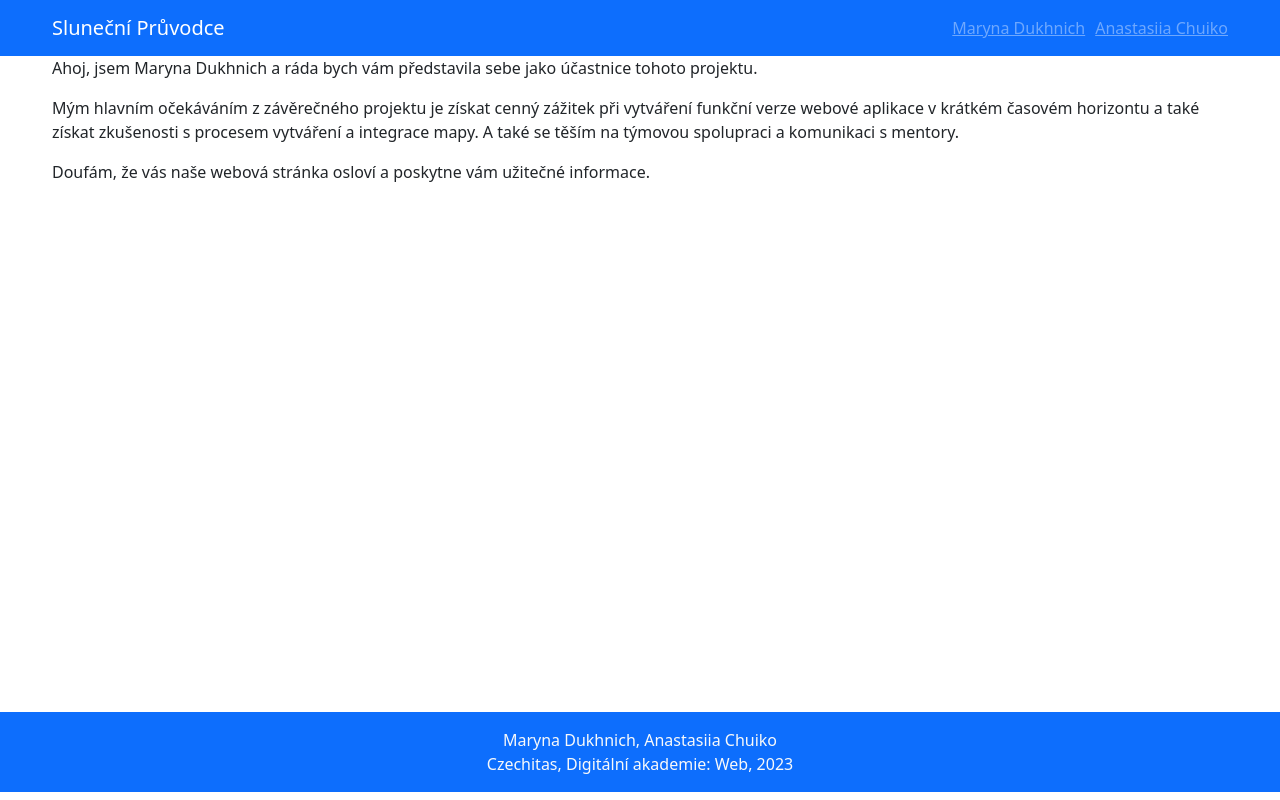
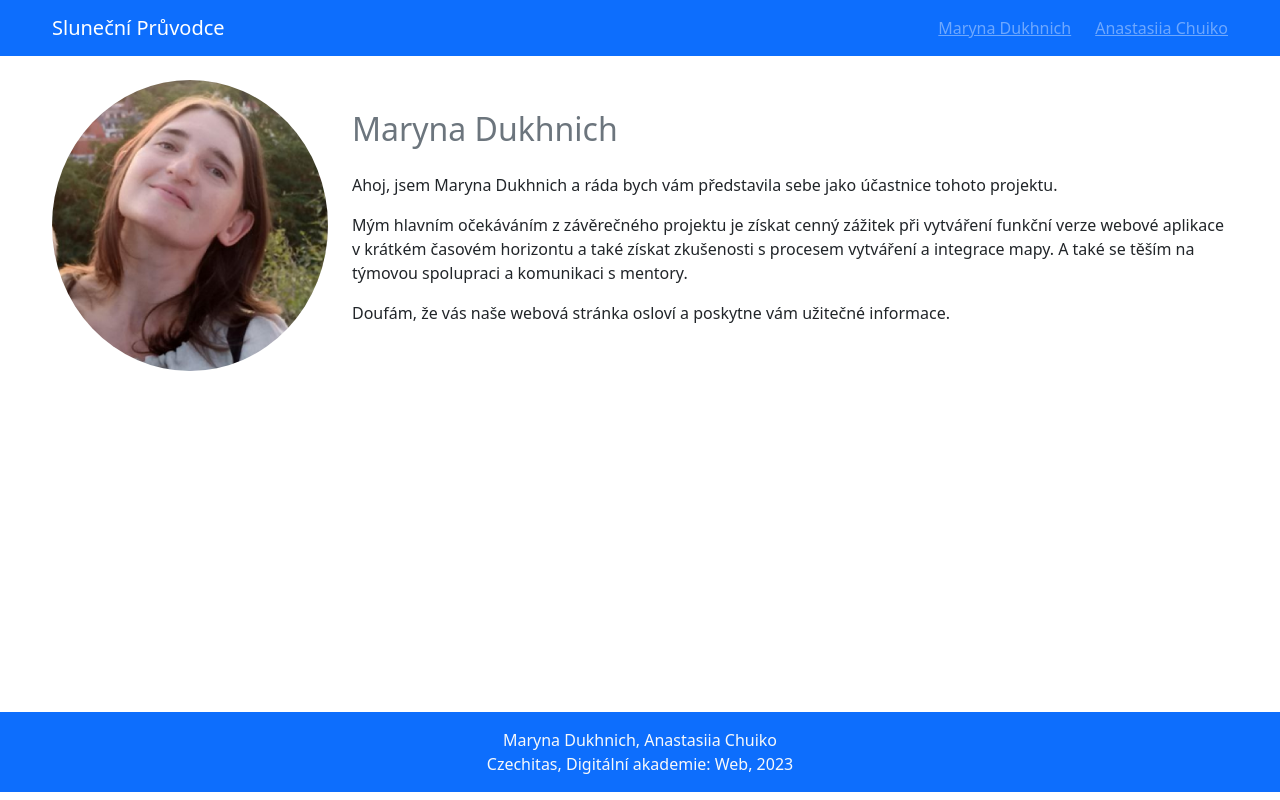
Before and after one commit to dukhnich/o-projektu, a React (Vite) app: page /dukhnich in a window 1280 px wide. Built offline with nearby package versions, Linux system fonts and the light colour scheme.

Commit message:
add photos and some bootstrap styles

```diff
--- a/src/components/Header/index.jsx
+++ b/src/components/Header/index.jsx
@@ -12,7 +12,7 @@ function Header() {
         <Navbar.Toggle aria-controls="basic-navbar-nav" />
         <Navbar.Collapse id="basic-navbar-nav">
           <Nav className="ms-auto">
-            <NavLink className="dukhnich" to="/dukhnich">Maryna Dukhnich</NavLink>
+            <NavLink className="mx-4" to="/dukhnich">Maryna Dukhnich</NavLink>
             <NavLink to="/chuiko">Anastasiia Chuiko</NavLink>
           </Nav>
         </Navbar.Collapse>
--- a/src/global.css
+++ b/src/global.css
@@ -27,6 +27,6 @@ h1 {
   text-align: center;
  }
 
- .dukhnich {
-  margin-right: 10px;
+ img {
+  max-width: 100%;
  }
--- a/src/pages/Chuiko/index.jsx
+++ b/src/pages/Chuiko/index.jsx
@@ -1,5 +1,6 @@
 import { Link } from 'react-router-dom';
 import './style.css';
+import ChuikoImg from './photobakery-95.jpg'
 
 export const Chuiko = () => {
   return (
@@ -7,7 +8,7 @@ export const Chuiko = () => {
       <p>
       Ještě před přestěhováním do České republiky jsem chtěla změnit své povolání, najít si pro sebe stabilní zaměstnání, které by mi přinášelo potěšení a stabilitu bez ohledu na to, kde jsem a co se děje ve světě. A tak jsem po přestěhování objevila svět IT a rozhodla se v něm rozvíjet po malých krůčcích.
       </p>
-    <img src="./photobakery-95.jpg"></img>
+    <img src={ChuikoImg} alt="Anastasiia Chuiko"></img>
     </div>
   );
 };
--- a/src/pages/Dukhnich/index.jsx
+++ b/src/pages/Dukhnich/index.jsx
@@ -1,9 +1,20 @@
 import { Link } from 'react-router-dom';
 import './style.css';
+import photo from './dm1.png'
+import Col from 'react-bootstrap/Col';
+import Container from 'react-bootstrap/Container';
+import Image from 'react-bootstrap/Image';
+import Row from 'react-bootstrap/Row';
 
 export const Dukhnich = () => {
   return (
-    <div className="container">
+    <Container className='py-4'>
+      <Row className='align-items-center'>
+        <Col xs={6} md={3}>
+          <Image src={photo} alt="Maryna Dukhnich" roundedCircle />
+        </Col>
+        <Col xs={6} md={9}>
+          <h2 className='text-secondary mb-4'>Maryna Dukhnich</h2>
           <p>
             Ahoj, jsem Maryna Dukhnich a ráda bych vám představila sebe jako účastnice tohoto projektu.
           </p>
@@ -13,6 +24,8 @@ export const Dukhnich = () => {
           <p>
             Doufám, že vás naše webová stránka osloví a poskytne vám užitečné informace.
           </p>
-    </div>
+        </Col>
+      </Row>
+    </Container>
   );
 };
--- a/src/pages/HomePage/index.jsx
+++ b/src/pages/HomePage/index.jsx
@@ -1,11 +1,19 @@
 import './style.css';
+import Col from 'react-bootstrap/Col';
 import Container from 'react-bootstrap/Container';
+import Image from 'react-bootstrap/Image';
+import Row from 'react-bootstrap/Row';
+import Test from './img/Test.png'
 
 export const HomePage = () => {
   return (
-    <Container>
-      <main>
-        <h1>Sluneční Průvodce</h1>
+    <Container className='mb-4'>
+      <h1 className='text-secondary'>Sluneční Průvodce</h1>
+      <Row className='align-items-center'>
+        <Col xs={12} md={6}>
+          <Image src={Test} alt="Test na určení fototypu své kůže" rounded />
+        </Col>
+        <Col xs={12} md={6}>
           <p>
             Cílem našeho projektu je informovat a edukovat lidi o vlivu slunečního záření na kůži a nabídnout jim konkrétní doporučení pro ochranu kůže.
           </p>
@@ -15,8 +23,8 @@ export const HomePage = () => {
           <p>
             Doufáme, že tento projekt bude pro nás skvělou příležitostí vyzkoušet a zdokonalit naše dovednosti v oblasti frontend vývoje.
           </p>
-        <img src="./Test.png"></img>
-      </main>
+        </Col>
+      </Row>
     </Container>
   );
 };
```
Also changed, not shown: src/pages/Dukhnich/dm1.png (added). Lines whose indentation alone changed are shown as unchanged.
